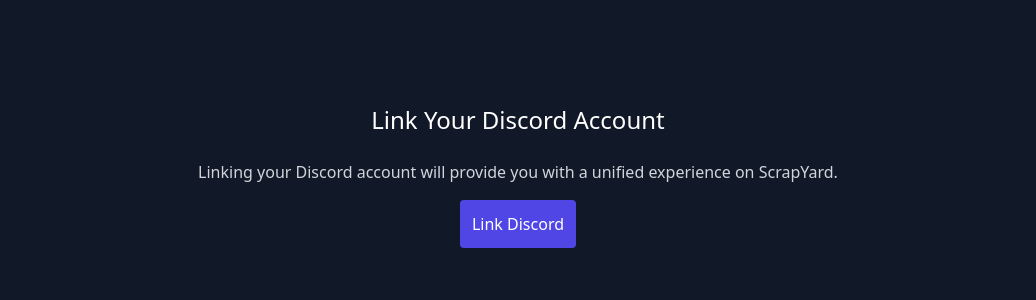
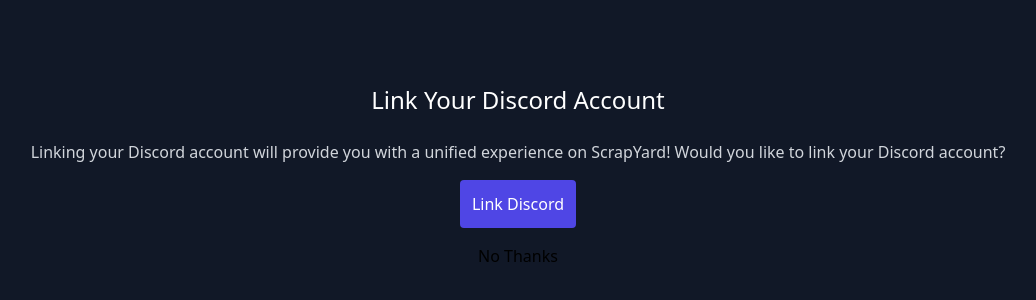
Before and after one commit to RevRoy0012/scrapyard_website, a React (Vite) app: page /link-discord in a window 1280 px wide. Shown: the part 224-524 px from the top of the page, without its empty margins (122-1158 px from the left). Built offline with nearby package versions, Linux system fonts and the light colour scheme; sample sign-in values are in the browser's storage.

Commit message:
corrected profile endpoint

```diff
--- a/src/pages/LinkDiscord.jsx
+++ b/src/pages/LinkDiscord.jsx
@@ -36,7 +36,7 @@
         <div className="min-h-screen flex flex-col items-center justify-center bg-gray-900">
             <h2 className="text-2xl text-white mb-6">Link Your Discord Account</h2>
             <p className="text-gray-300 mb-4">
-                Linking your Discord account will provide you with a unified experience on ScrapYard.
+                Linking your Discord account will provide you with a unified experience on ScrapYard! Would you like to link your Discord account?
             </p>
             <button
                 onClick={handleLinkDiscord}
@@ -44,6 +44,11 @@
             >
                 Link Discord
             </button>
+            <button onClick={() => navigate('/')} className="mt-4"
+
+            >
+                No Thanks
+            </button>
         </div>
     );
 };
```
